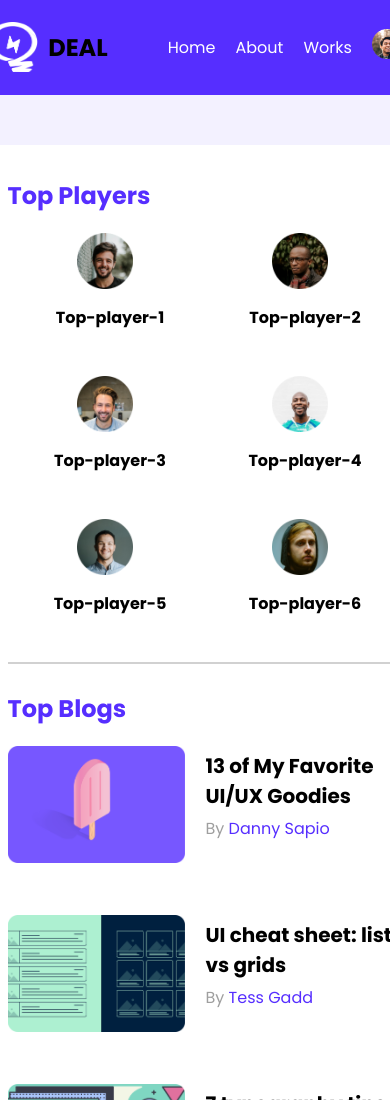
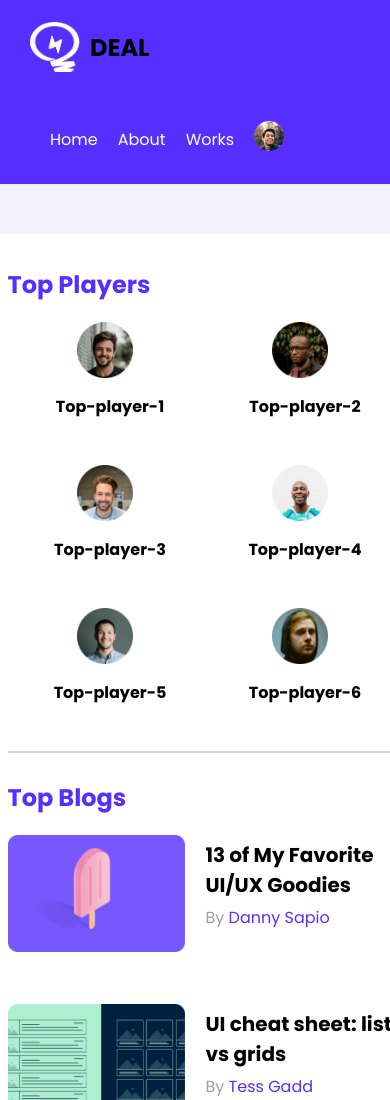
Before and after one commit to Shakilhasan347/leader-board-css3, a plain HTML site: page index.html in a window 390 px wide. Shown: the top 1100 px of the page. Drawn offline with Linux system fonts and the light colour scheme.

Commit message:
last commit responsive done

```diff
--- a/style.css
+++ b/style.css
@@ -183,6 +183,14 @@ header {
         width:100%;
         margin-left: 15px;
     }
+    .navbar{
+        justify-content:flex-start;
+       flex-direction: column;
+       align-items: start;
+    }
+    .logo{
+       margin-left: 20px;
+    }
     .players{
 
         grid-template-columns: repeat(2,1fr);
```
